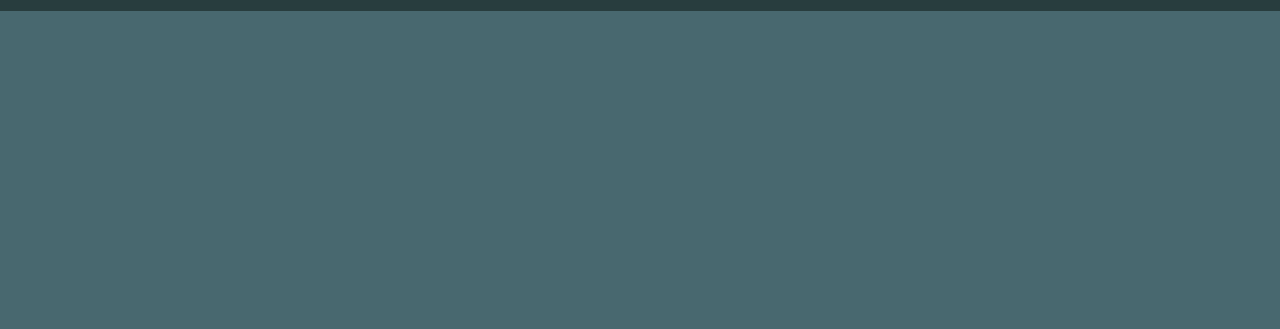
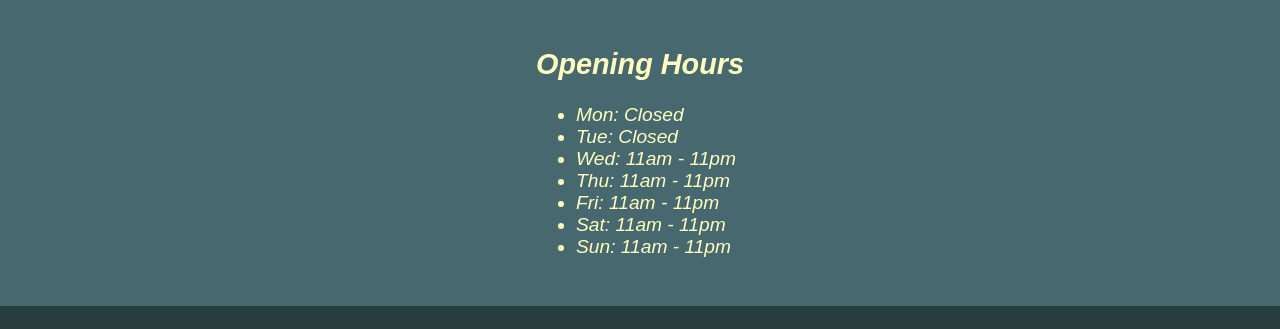
Before and after one commit to vokenny/restaurant-page, a website built with webpack: page src/index.html in a window 1280 px wide. Shown: the part 888-1217 px from the top of the page. Before the commit the page ends 899 px from the top, so only its background shows below. Built offline with nearby package versions, Linux system fonts and the light colour scheme; a web font is replaced by a local one.

Commit message:
feat: add opening hours component

```diff
--- a/src/components/brand/brand.component.ts
+++ b/src/components/brand/brand.component.ts
@@ -1,8 +1,6 @@
 import './brand.style.css';
 
 export default function Brand(): Node {
-  'use strict';
-
   const brandElem: HTMLDivElement = document.createElement('div');
   brandElem.classList.add('brand');
 
--- /dev/null
+++ b/src/components/details/details.component.ts
@@ -0,0 +1,14 @@
+import './details.style.css';
+
+export default function Details(heading: string, content: Node): Node {
+  const detailsElem: HTMLDivElement = document.createElement('div');
+  const detailsClass: string = `${heading.replace(/\s/g, '-')}-details`;
+  detailsElem.classList.add(detailsClass);
+
+  const h2Elem: HTMLHeadingElement = document.createElement('h2');
+  h2Elem.textContent = heading;
+
+  detailsElem.append(h2Elem, content);
+
+  return detailsElem;
+}
--- a/src/components/footer/footer.style.css
+++ b/src/components/footer/footer.style.css
@@ -1,4 +1,5 @@
 .footer {
+  margin-top: 1.5em;
   display: flex;
   justify-content: center;
   flex-grow: 1;
--- a/src/components/hero-carousel/hero-carousel.style.css
+++ b/src/components/hero-carousel/hero-carousel.style.css
@@ -1,5 +1,5 @@
 .hero-carousel {
-  margin: 3em;
+  margin: 2em;
   padding: 0;
   max-width: 1000px;
   border-radius: 15% 0px;
--- /dev/null
+++ b/src/components/opening-hours/opening-hours.component.ts
@@ -0,0 +1,28 @@
+import Details from '../details/details.component';
+
+export default function OpeningHours(): Node {
+  const OPENING_HOURS = {
+    Mon: 'Closed',
+    Tue: 'Closed',
+    Wed: '11am - 11pm',
+    Thu: '11am - 11pm',
+    Fri: '11am - 11pm',
+    Sat: '11am - 11pm',
+    Sun: '11am - 11pm',
+  };
+
+  const contentElem: HTMLUListElement = document.createElement('ul');
+
+  const listElems: HTMLLIElement[] = Object.entries(OPENING_HOURS).map(
+    ([day, hours]: [string, string]): HTMLLIElement => {
+      const listElem: HTMLLIElement = document.createElement('li');
+      listElem.textContent = `${day}: ${hours}`;
+
+      return listElem;
+    }
+  );
+
+  contentElem.append(...listElems);
+
+  return Details('Opening Hours', contentElem);
+}
--- a/src/modules/home/home.ts
+++ b/src/modules/home/home.ts
@@ -1,4 +1,5 @@
 import HeroCarousel from '../../components/hero-carousel/hero-carousel.component';
+import OpeningHours from '../../components/opening-hours/opening-hours.component';
 
 export default function HomePage(): Node {
   // Parent main element
@@ -6,8 +7,9 @@ export default function HomePage(): Node {
   homePage.classList.add('main');
 
   const heroCarousel = HeroCarousel();
+  const openingHours = OpeningHours();
 
-  homePage.append(heroCarousel);
+  homePage.append(heroCarousel, openingHours);
 
   return homePage;
 }
--- a/src/style.css
+++ b/src/style.css
@@ -24,16 +24,17 @@ body {
 body {
   display: flex;
   flex-direction: column;
-  justify-content: center;
   background-color: var(--main-bg);
   font-family: 'GFS Neohellenic', sans-serif;
+  font-size: 1.2em;
   font-style: italic;
   color: var(--primary-color);
 }
 
 .main {
   display: flex;
-  justify-content: center;
+  flex-direction: column;
+  align-items: center;
 }
 
 .link {
```
Also changed, not shown: src/components/details/details.style.css (added).
